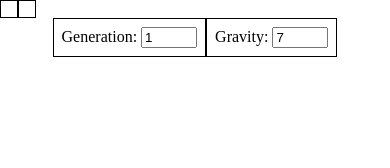
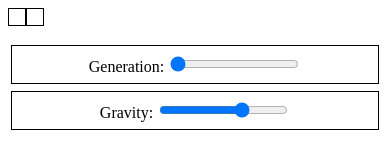
Before and after one commit to AlexStone911/DigicodeTestTask, a website: page index.html in a window 390 px wide. Drawn offline with Linux system fonts and the light colour scheme.

Commit message:
changed style of inputs from number to rage, updated styles of info and input parts, replaced click on pointertap events

```diff
--- a/index.html
+++ b/index.html
@@ -20,11 +20,11 @@
     <footer class="settings">
         <div class="setting">
             <label for="generation-speed">Generation:</label>
-            <input type="number" min="1" max="10" id="generation-speed" value="1">
+            <input type="range" step="1" min="1" max="10" id="generation-speed" value="1">
         </div>
         <div class="setting">
             <label for="gravity">Gravity:</label>
-            <input type="number" min="1" max="10" id="gravity-speed" value="7">
+            <input type="range" step="1" min="1" max="10" id="gravity-speed" value="7">
         </div>
 
     </footer>
--- a/style.css
+++ b/style.css
@@ -137,9 +137,9 @@ table {
 	justify-content: center;
 }
 
-.info,
-.settings {
+.info {
 	display: flex;
+	margin: 0.5rem;
 }
 
 .info-item,
@@ -149,5 +149,19 @@ table {
 }
 
 .settings {
+	display: flex;
 	justify-content: center;
+	margin: 0.5rem;
 }
+
+@media screen and (max-width: 400px) {
+	.settings {
+		flex-direction: column;
+		justify-content: center;
+	}
+
+	.setting {
+		text-align: center;
+		margin: 0.2rem;
+	}
+}
```
Also changed, not shown: controller/controller.js (+6 -2 lines).
